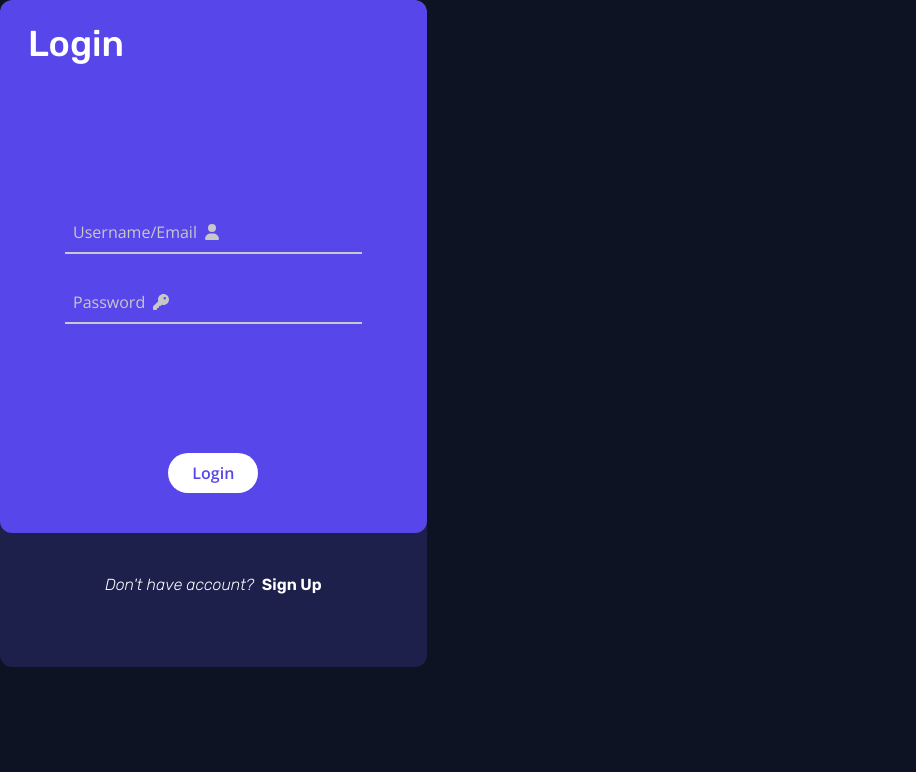
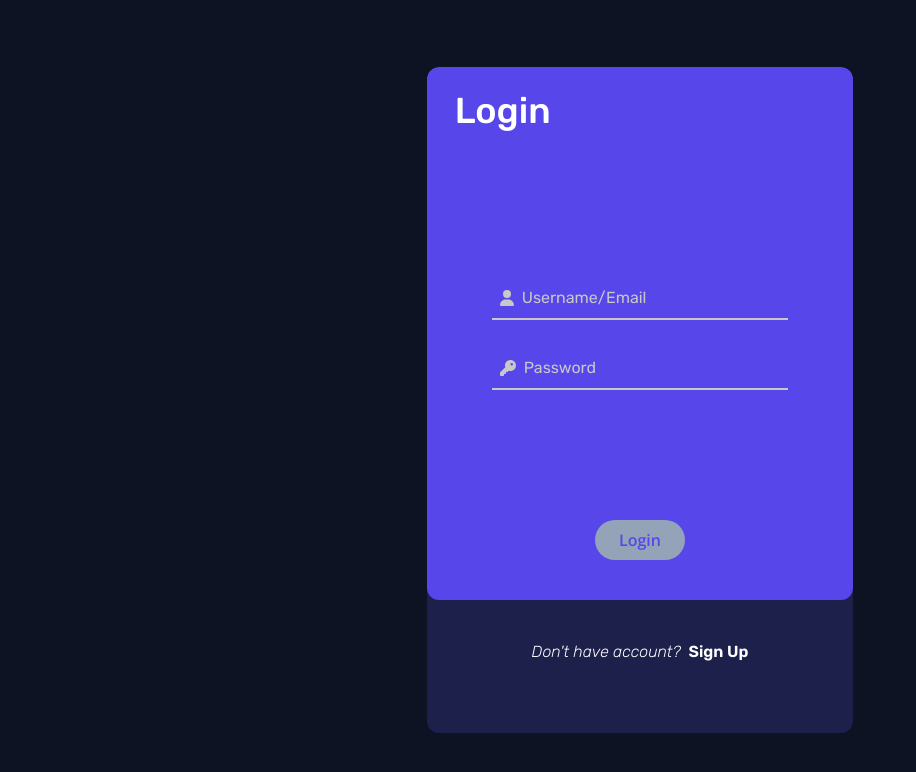
Before and after one commit to Hade21/personal-dashboard-frontend-v2, a React (Create React App) app: page /login in a window 1280 px wide. Shown: the top 772 px of the page, without its empty margins (0-916 px from the left). Built offline with nearby package versions, Linux system fonts and the light colour scheme.

Commit message:
setup redux and finish create login ui

```diff
--- a/package.json
+++ b/package.json
@@ -13,6 +13,7 @@
     "@testing-library/user-event": "^13.5.0",
     "react": "^18.1.0",
     "react-dom": "^18.1.0",
+    "react-redux": "^8.0.2",
     "react-router-dom": "^6.3.0",
     "react-scripts": "5.0.1",
     "web-vitals": "^2.1.4"
--- /dev/null
+++ b/src/app/store.js
@@ -0,0 +1,8 @@
+import { configureStore } from "@reduxjs/toolkit";
+import userReducer from "./user/user";
+
+export const store = configureStore({
+  reducer: {
+    user: userReducer,
+  },
+});
--- /dev/null
+++ b/src/app/user/user.js
@@ -0,0 +1,92 @@
+import { createSlice } from "@reduxjs/toolkit";
+
+const USER_REGEX = /^[a-zA-Z][a-zA-z0-9-_]{3,24}$/;
+const PASS_REGEX = /^(?=.*[a-z])(?=.*[A-Z])(?=.*[0-9])(?=.*[!@#$%]).{8,24}$/;
+const EMAIL_REGEX =
+  /^[a-zA-Z0-9.!#$%&’*+/=?^_`{|}~-]+@[a-zA-Z0-9-]+(?:\.[a-zA-Z0-9-]+)*$/;
+
+const initialState = {
+  fullname: "",
+  username: "",
+  email: "",
+  password: "",
+  validName: false,
+  validEmail: false,
+  validPass: false,
+};
+
+export const userSlice = createSlice({
+  name: "user",
+  initialState,
+  reducers: {
+    setFullname: (state, action) => {
+      return {
+        ...state,
+        fullname: action.payload,
+      };
+    },
+    setEmail: (state, action) => {
+      return {
+        ...state,
+        email: action.payload,
+      };
+    },
+    setUsername: (state, action) => {
+      return {
+        ...state,
+        username: action.payload,
+      };
+    },
+    setPassword: (state, action) => {
+      return {
+        ...state,
+        password: action.payload,
+      };
+    },
+    validateName: (state, action) => {
+      const valid = USER_REGEX.test(action.payload);
+      return {
+        ...state,
+        validName: valid,
+      };
+    },
+    validateEmail: (state, action) => {
+      const valid = EMAIL_REGEX.test(action.payload);
+      return {
+        ...state,
+        validEmail: valid,
+      };
+    },
+    validatePass: (state, action) => {
+      const valid = PASS_REGEX.test(action.payload);
+      return {
+        ...state,
+        validPass: valid,
+      };
+    },
+    reset: (state) => {
+      return {
+        ...state,
+        fullname: "",
+        username: "",
+        email: "",
+        password: "",
+        validName: false,
+        validEmail: false,
+        validPass: false,
+      };
+    },
+  },
+});
+
+export const {
+  setFullname,
+  setUsername,
+  setEmail,
+  setPassword,
+  validateName,
+  validateEmail,
+  validatePass,
+  reset,
+} = userSlice.actions;
+export default userSlice.reducer;
--- a/src/components/atoms/Button/index.jsx
+++ b/src/components/atoms/Button/index.jsx
@@ -1,11 +1,15 @@
 import React from "react";
 
-const Button = ({ children, px, py, bgColor, type, onClick, textColor }) => {
+const Button = (props) => {
+  const { children, px, py, bgColor, type, onClick, textColor, disable } =
+    props;
+
   return (
     <button
       className={`cursor-pointer font-opensans font-semibold ${textColor} text-base ${px} ${py} ${bgColor} rounded-full`}
       type={type}
       onClick={onClick}
+      disabled={disable}
     >
       {children}
     </button>
--- a/src/components/atoms/Input/index.jsx
+++ b/src/components/atoms/Input/index.jsx
@@ -2,7 +2,7 @@ import { FontAwesomeIcon } from "@fortawesome/react-fontawesome";
 import React from "react";
 
 const Input = (props) => {
-  const { children, type, name, value, icon } = props;
+  const { children, type, name, value, icon, onChange } = props;
 
   return (
     <div className="relative">
@@ -12,14 +12,15 @@ const Input = (props) => {
         id={name}
         value={value}
         placeholder={children}
+        onChange={onChange}
         className="font-opensans text-base p-2 bg-transparent outline-none border-b-2 border-b-input-border focus:outline-none w-full mx-auto peer placeholder-transparent focus:border-b-red-600 transition-all duration-300"
       />
       <label
         htmlFor={name}
-        className="font-opensans text-sm flex gap-2 items-center absolute left-0 -top-3.5 peer-placeholder-shown:left-2 peer-placeholder-shown:top-2 peer-placeholder-shown:text-base peer-placeholder-shown:text-input-border peer-focus:text-sm peer-focus:-top-3.5 peer-focus:left-0 peer-focus:text-white transition-all duration-300"
+        className="font-rubik text-sm flex gap-2 items-center absolute left-0 -top-3.5 peer-placeholder-shown:left-2 peer-placeholder-shown:top-2 peer-placeholder-shown:text-base peer-placeholder-shown:text-input-border peer-focus:text-sm peer-focus:-top-4 peer-focus:left-0 peer-focus:text-white transition-all duration-300"
       >
+        <FontAwesomeIcon icon={icon} />
         {children}
-        <FontAwesomeIcon icon={icon} />
       </label>
     </div>
   );
--- a/src/components/organisms/Profile/index.jsx
+++ b/src/components/organisms/Profile/index.jsx
@@ -29,7 +29,7 @@ const Profile = (props) => {
     </div>
   );
   const outerContent = (
-    <div className="wrapper flex flex-col gap-2 p-7 items-start">
+    <div className="wrapper flex flex-col gap-2 p-7 items-start text-white">
       <Button type="button" onClick={toLogin}>
         Login
       </Button>
--- a/src/index.js
+++ b/src/index.js
@@ -2,10 +2,14 @@ import React from "react";
 import ReactDOM from "react-dom/client";
 import "./index.css";
 import App from "./pages/App";
+import { store } from "./app/store";
+import { Provider } from "react-redux";
 
 const root = ReactDOM.createRoot(document.getElementById("root"));
 root.render(
   <React.StrictMode>
-    <App />
+    <Provider store={store}>
+      <App />
+    </Provider>
   </React.StrictMode>
 );
--- a/src/pages/login/index.js
+++ b/src/pages/login/index.js
@@ -1,10 +1,56 @@
 import { faKey, faUser } from "@fortawesome/free-solid-svg-icons";
-import React from "react";
+import React, { useEffect } from "react";
+import { useDispatch, useSelector } from "react-redux";
 import { Link } from "react-router-dom";
+import {
+  reset,
+  setEmail,
+  setPassword,
+  setUsername,
+  validateEmail,
+  validateName,
+  validatePass,
+} from "../../app/user/user";
 import { Button, Card, Typography } from "../../components";
 import Input from "../../components/atoms/Input";
 
 const Login = () => {
+  const dispatch = useDispatch();
+  const username = useSelector((state) => state.user.username);
+  const email = useSelector((state) => state.user.email);
+  const password = useSelector((state) => state.user.password);
+  const validEmail = useSelector((state) => state.user.validEmail);
+  const validUsername = useSelector((state) => state.user.validName);
+
+  const changeEmailOrUser = (e) => {
+    dispatch(validateName(e.target.value));
+    dispatch(validateEmail(e.target.value));
+    if (validUsername) {
+      dispatch(setUsername(e.target.value));
+      console.log(validUsername);
+      console.log(username);
+      return;
+    } else if (validEmail) {
+      dispatch(setEmail(e.target.value));
+      console.log(validEmail);
+      console.log(email);
+      return;
+    }
+  };
+
+  useEffect(() => {
+    dispatch(validatePass(password));
+    console.log(password);
+    // eslint-disable-next-line react-hooks/exhaustive-deps
+  }, [password]);
+
+  const handleSubmit = (e) => {
+    e.preventDefault();
+    console.log(email);
+    console.log(username);
+    console.log(password);
+  };
+
   const innerContent = (
     <div className="wrapper text-white px-7 pt-6 pb-10 flex flex-col justify-between text-left h-full">
       <Typography font="font-rubik" size="text-4xl" weight="font-medium">
@@ -12,10 +58,20 @@ const Login = () => {
       </Typography>
       <form className="w-4/5 mx-auto flex flex-col justify-between h-3/5">
         <div className="inputs flex flex-col gap-7">
-          <Input type="text" name="username/email" icon={faUser}>
+          <Input
+            type="text"
+            name="username/email"
+            icon={faUser}
+            onChange={changeEmailOrUser}
+          >
             Username/Email
           </Input>
-          <Input type="password" name="password" icon={faKey}>
+          <Input
+            type="password"
+            name="password"
+            icon={faKey}
+            onChange={(e) => dispatch(setPassword(e.target.value))}
+          >
             Password
           </Input>
         </div>
@@ -23,8 +79,16 @@ const Login = () => {
           <Button
             px="px-6"
             py="py-2"
-            bgColor="bg-white"
+            bgColor={
+              (username && password) || (email && password)
+                ? "bg-white"
+                : "bg-slate-400"
+            }
             textColor="text-profile-color"
+            disable={
+              (username && password) || (email && password) ? false : true
+            }
+            onClick={handleSubmit}
           >
             Login
           </Button>
@@ -46,7 +110,7 @@ const Login = () => {
   );
 
   return (
-    <main className="bg-home-color w-screen h-screen">
+    <main className="bg-home-color w-screen h-screen flex justify-center items-center">
       <Card
         flexDir="flex-col"
         width="w-1/3"
```
Also changed, not shown: 1 other file (tests, documents, lock files or other folders).
